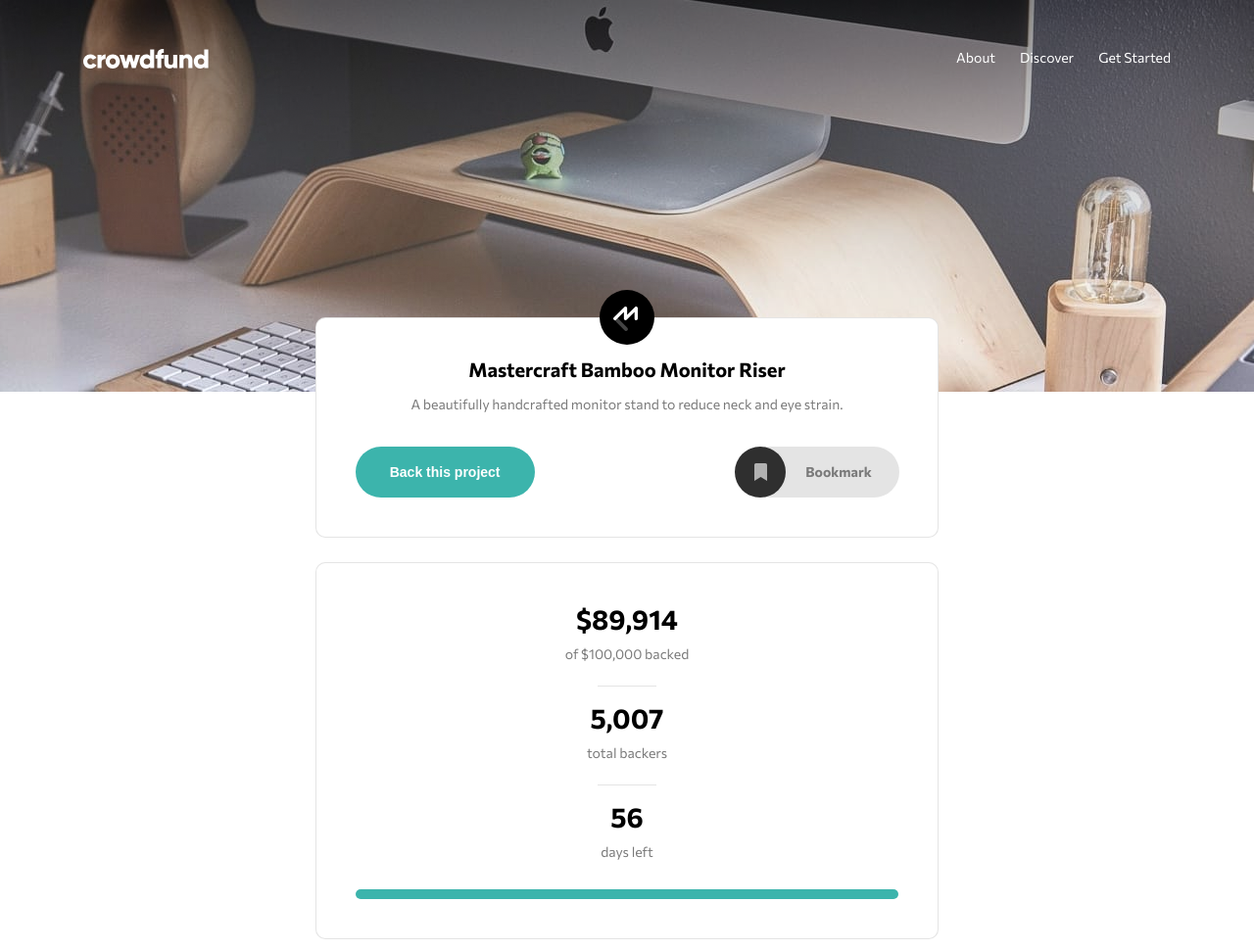
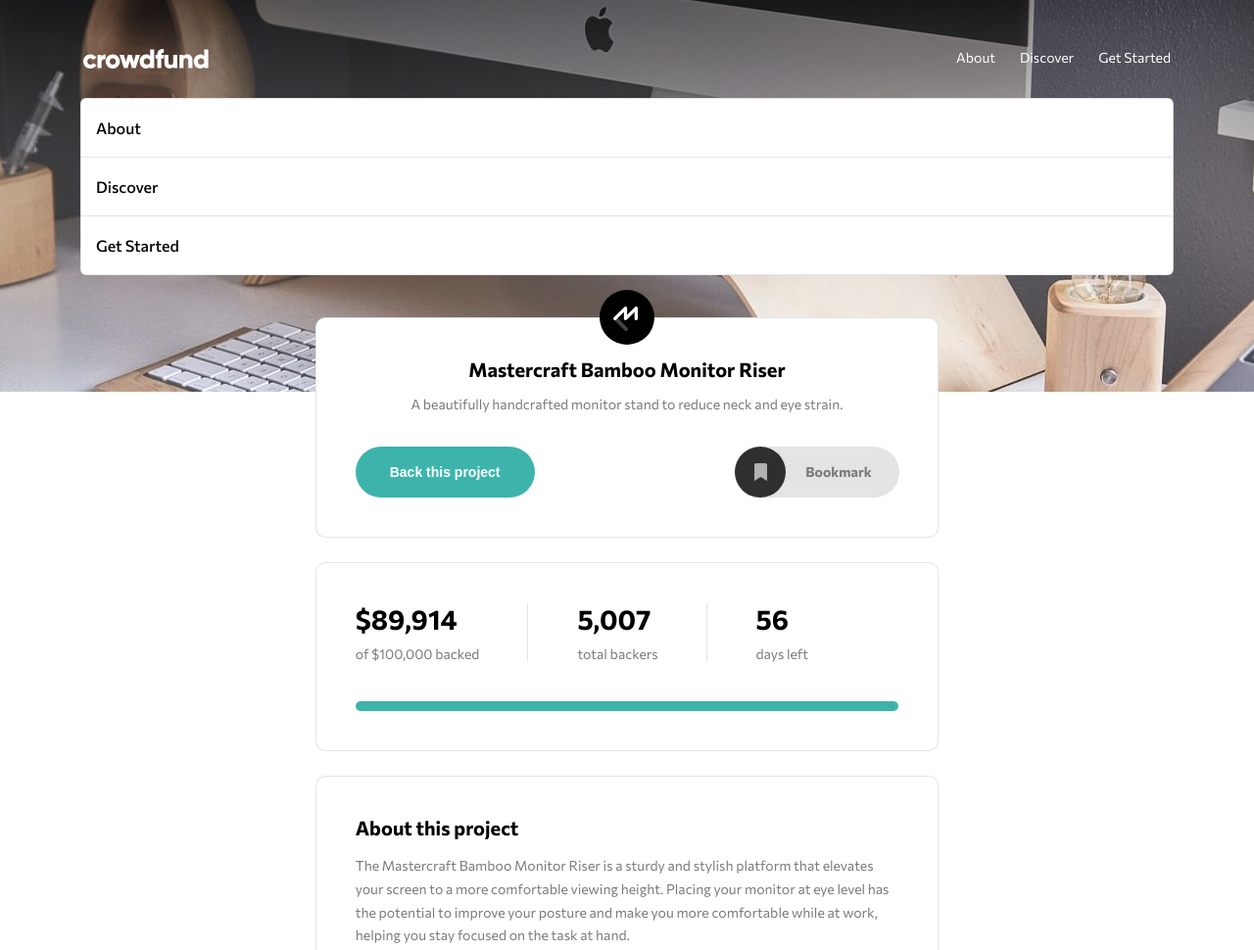
Before and after one commit to aleksandartepavcevic/crowdfund-landing-page, a website: page src/index.html in a window 1280 px wide. Shown: the top 970 px of the page at 98% size. Drawn offline with nearby package versions, Linux system fonts and the light colour scheme; files that its build step writes are made by us from their sources.

Commit message:
desktop and mobile done

```diff
--- a/src/index.html
+++ b/src/index.html
@@ -21,10 +21,10 @@
           alt="menu-icon"
           class="header__menu"
         />
-        <ul class="header__list">
-          <li class="header__listMenu"><a href="#">About</a></li>
-          <li class="header__listMenu"><a href="#">Discover</a></li>
-          <li class="header__listMenu"><a href="#">Get Started</a></li>
+        <ul class="header__list header__list--desktop">
+          <li class="header__listMenu header__listMenu--desktop"><a href="#">About</a></li>
+          <li class="header__listMenu header__listMenu--desktop"><a href="#">Discover</a></li>
+          <li class="header__listMenu header__listMenu--desktop"><a href="#">Get Started</a></li>
         </ul>
       </nav>
     </header>
@@ -62,14 +62,24 @@
         </div>
 
         <div class="main__card main__card--stats container container--card">
+          <div class="main__content main__content--stats">
+            <div class="main__content__minor">
               <h1 class="main__heading main__heading--stats">$89,914</h1>
               <p class="main__paragraph main__paragraph--stats">
                 of $100,000 backed
               </p>
+            </div>
+            <div class="main__content__minor">
               <h1 class="main__heading main__heading--stats">5,007</h1>
-          <p class="main__paragraph main__paragraph--stats">total backers</p>
+              <p class="main__paragraph main__paragraph--stats">
+                total backers
+              </p>
+            </div>
+            <div class="main__content__minor">
               <h1 class="main__heading main__heading--stats">56</h1>
-          <p class="main__paragraph main__paragraph--stats">days left</p>
+              <p class="main__paragraph main__paragraph--stats main__paragraph--stats-last">days left</p>
+            </div>
+          </div>
           <div class="main__progress"></div>
         </div>
 
@@ -147,5 +157,15 @@
         </div>
       </div>
     </main>
+
+    <div class="header__mobile container">
+      <ul class="header__list header__list--mobile">
+        <li class="header__listMenu header__listMenu--mobile"><a href="#">About</a></li>
+        <li class="header__listMenu header__listMenu--mobile"><a href="#">Discover</a></li>
+        <li class="header__listMenu header__listMenu--mobile"><a href="#">Get Started</a></li>
+      </ul>
+    </div>
+
+    <div class="dim"></div>
   </body>
 </html>
--- a/src/scss/_header.scss
+++ b/src/scss/_header.scss
@@ -21,12 +21,32 @@
     }
   }
 
+  &__mobile {
+    position: absolute;
+    top: 100px;
+    left: 50%;
+    transform: translate(-50%, 0);
+    z-index: 20;
+    display: flex;
+    justify-content: center;
+  }
+
   &__list {
     list-style-type: none;
     display: flex;
 
+    &--desktop {
       @include media(tablet) {
         display: none;
+      }
+    }
+
+    &--mobile {
+      width: 100%;
+      flex-direction: column;
+      background-color: white;
+      border: 1px solid $lightGray;
+      border-radius: 6px;
     }
   }
 
@@ -34,9 +54,13 @@
     a {
       color: $white;
       text-decoration: none;
-      margin-right: 2.5rem;
       font-size: 1.4rem;
       font-weight: 400;
+    }
+
+    &--desktop {
+      a {
+        margin-right: 2.5rem;
 
         &:hover {
           text-decoration: underline;
@@ -50,6 +74,22 @@
       }
     }
 
+    &--mobile {
+      a {
+        margin-right: 0;
+        color: black;
+        font-weight: 500;
+        font-size: 1.6rem;
+      }
+
+      padding: 2rem 1.5rem;
+
+      &:not(:last-of-type) {
+        border-bottom: 1px solid $lightGray;
+      }
+    }
+  }
+
   @include media(mobile) {
     background-image: url("../images/image-hero-mobile.jpg");
     background-size: cover;
--- a/src/scss/_main.scss
+++ b/src/scss/_main.scss
@@ -12,6 +12,29 @@
     @include media(mobile) {
       top: calc(300px - 56px);
     }
+
+    &--stats {
+      position: unset;
+      display: flex;
+      text-align: left;
+
+      @include media(600px) {
+        flex-direction: column;
+        text-align: center;
+      }
+    }
+
+    &__minor {
+      flex-direction: column;
+
+      &:not(:last-of-type) {
+        margin-right: 10rem;
+
+        @include media(600px) {
+          margin-right: 0;
+        }
+      }
+    }
   }
 
   &__card {
@@ -25,7 +48,6 @@
     }
 
     &--stats {
-      text-align: center;
       margin-bottom: 2.5rem;
     }
 
@@ -82,7 +104,7 @@
         margin-bottom: 2rem;
       }
 
-      &:last-of-type {
+      &:nth-of-type(3) {
         font-size: 3rem;
         margin-bottom: 2.5rem;
 
@@ -101,24 +123,35 @@
     margin-bottom: 1.5rem;
 
     &--stats {
-      &:not(:last-of-type) {
-        margin-bottom: 4rem;
-        position: relative;
+      margin-bottom: 4rem;
+      position: relative;
 
-        &::after {
+      &::after {
+        content: "";
+        width: 1px;
+        height: 60px;
+        background-color: $lightGray;
+        position: absolute;
+        bottom: 0;
+        right: -50px;
+
+        @include media(600px) {
           content: "";
           width: 60px;
           height: 1px;
           background-color: $lightGray;
-
           position: absolute;
           left: calc(50% - 30px);
           bottom: -25px;
         }
       }
 
-      &:last-of-type {
+      &-last {
         margin-bottom: 3rem;
+
+        &::after {
+          display: none;
+        }
       }
     }
 
@@ -161,6 +194,10 @@
       z-index: 10;
       margin-right: 115px;
 
+      &:hover {
+        background-color: $darkGray;
+      }
+
       @include media(500px) {
         margin-right: unset;
       }
@@ -186,15 +223,15 @@
     align-items: center;
     cursor: pointer;
 
-    &:hover {
-      button {
-        background-color: $darkCyan;
-      }
+    // &:hover {
+    //   button {
+    //     background-color: $darkCyan;
+    //   }
 
-      span {
-        color: $darkCyan;
-      }
-    }
+    //   span {
+    //     color: $darkCyan;
+    //   }
+    // }
   }
 
   &__bookmarkIcon {
```
Also changed, not shown: dist/index.html, dist/styles.css. Lines whose indentation alone changed are shown as unchanged.
